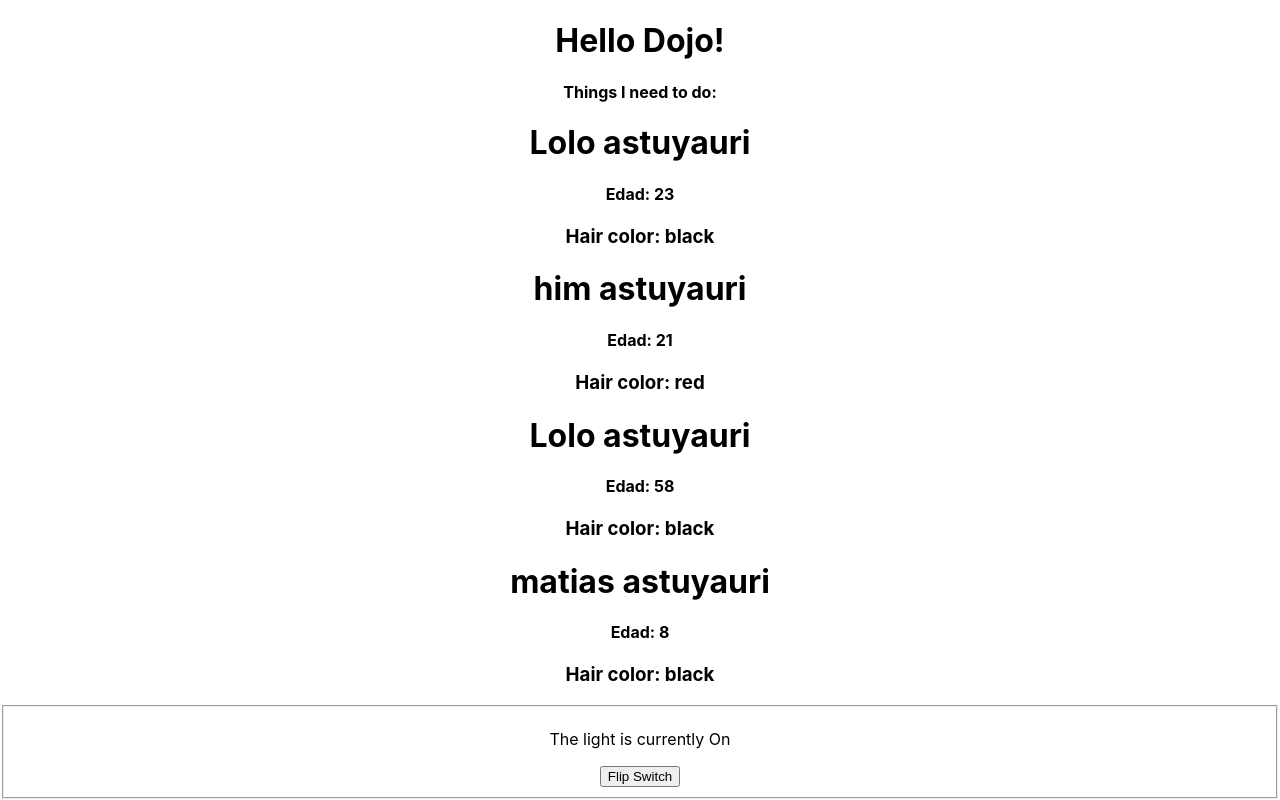
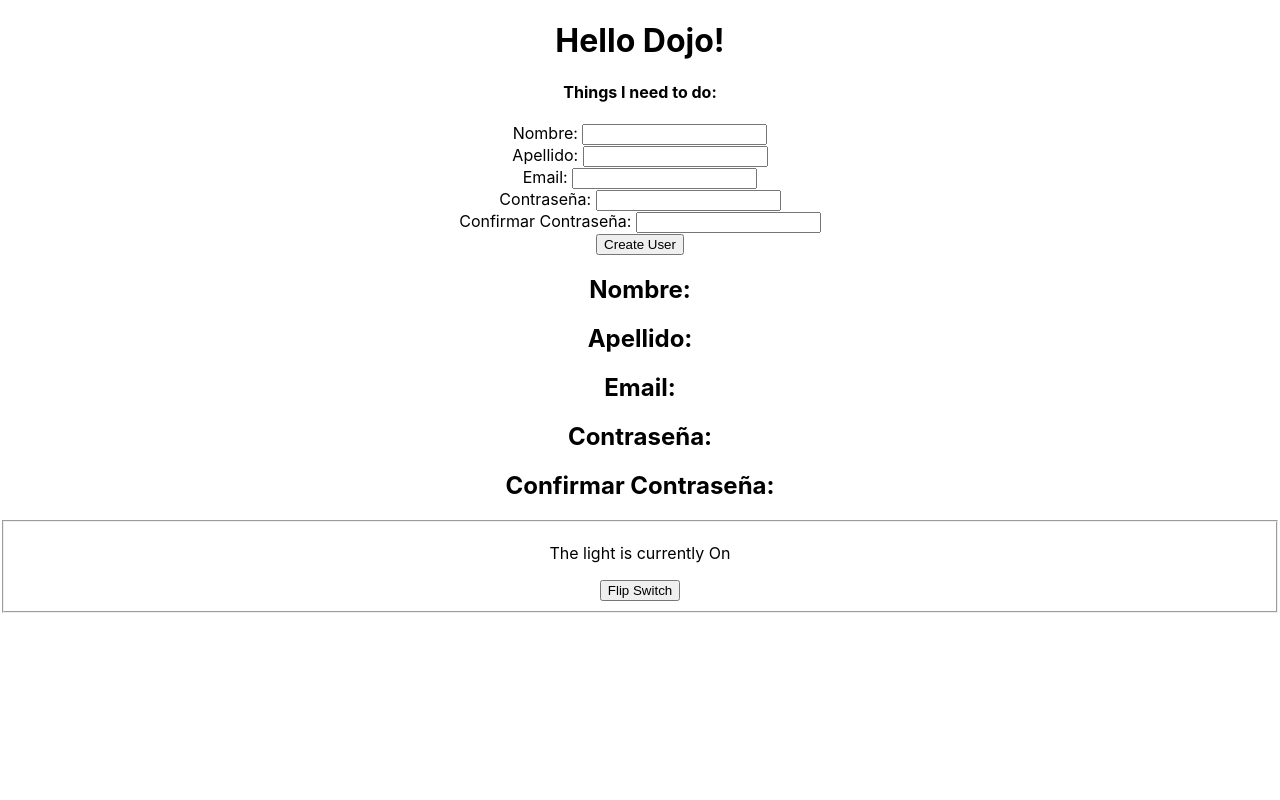
Before and after one commit to Jhomar1158-ux/Primer-React-con-JSX, a React (Create React App) app: page / in a window 1280 px wide. Built offline with nearby package versions, Linux system fonts and the light colour scheme; the HTML template or start-up script is replaced by a standard one.

Commit message:
Formulario con Hooks

```diff
--- a/src/App.js
+++ b/src/App.js
@@ -5,6 +5,7 @@ import PersonCard from './componentes/PersonCard';
 import MyNewComponent from './componentes/MyNewComponent';
 import LightSwitch from './componentes/LightSwitch';
 import PersonCardFunctional from './componentes/PersonCardFunctional';
+import Formulario from './componentes/Formulario';
 
 
 function App() {
@@ -18,11 +19,12 @@ function App() {
       <PersonCard firstName={"Elias"} lastName={"Herencia"} age={18} hairColor={"marron"}/>
       <PersonCard firstName={"Maria"} lastName={"Ying"} age={65} hairColor={"blanco"}/>  */}
 
+      <Formulario/>
 
-      <PersonCardFunctional firstName="Lolo" lastName="astuyauri" age={23} hairColor={"black"}/>
+      {/* <PersonCardFunctional firstName="Lolo" lastName="astuyauri" age={23} hairColor={"black"}/>
       <PersonCardFunctional firstName="him" lastName="astuyauri" age={21} hairColor={"red"}/>
       <PersonCardFunctional firstName="Lolo" lastName="astuyauri" age={58} hairColor={"black"}/>
-      <PersonCardFunctional firstName="matias" lastName="astuyauri" age={8} hairColor={"black"}/>
+      <PersonCardFunctional firstName="matias" lastName="astuyauri" age={8} hairColor={"black"}/> */}
 
       {/* <MyNewComponent header={ "Header Prop" }>
             <p>This is a child</p>
--- /dev/null
+++ b/src/componentes/Formulario.jsx
@@ -0,0 +1,57 @@
+import React, {useState} from 'react';
+
+
+const Formulario = props =>{
+    const [firstname, setFirstname] = useState("");
+    const [lastname, setLastname]=useState("");
+    const [email, setEmail] = useState("");
+    const [password, setPassword] = useState("");
+    const [confirmPassword, setConfirmPassword] =useState("");
+
+    const createUser = (e) => {
+        e.preventDefault();
+        const newUser = { firstname, lastname, password, confirmPassword };
+        console.log("Welcome", newUser);
+        // setUsername("");
+    };
+
+    return(
+        <div>
+            <form onSubmit={createUser}>
+            <div>
+                <label>Nombre: </label>
+                <input type="text" onChange={e => setFirstname(e.target.value)} value={firstname}/>
+            </div>
+            <div>
+                <label>Apellido: </label>
+                <input type="text" onChange={e => setLastname(e.target.value)} value={lastname}/>
+            </div>
+            <div>
+                <label>Email: </label>
+                <input type="email" onChange={e => setEmail(e.target.value)} value={email}/>
+            </div>
+            <div>
+                <label>Contraseña: </label>
+                <input type="password" onChange={e => setPassword(e.target.value)} value={password}/>
+            </div>
+            <div>
+                <label>Confirmar Contraseña: </label>
+                <input type="password" onChange={e => setConfirmPassword(e.target.value)} value={confirmPassword}/>
+            </div>
+            <input type="submit" value="Create User" />
+
+        </form>
+        <h2>Nombre: {firstname}</h2>
+        <h2>Apellido: {lastname}</h2>
+        <h2>Email: {email}</h2>
+        <h2>Contraseña:{password}</h2>
+        <h2>Confirmar Contraseña: {confirmPassword}</h2>
+        </div>
+
+
+
+    )
+}
+
+
+export default Formulario;
```
